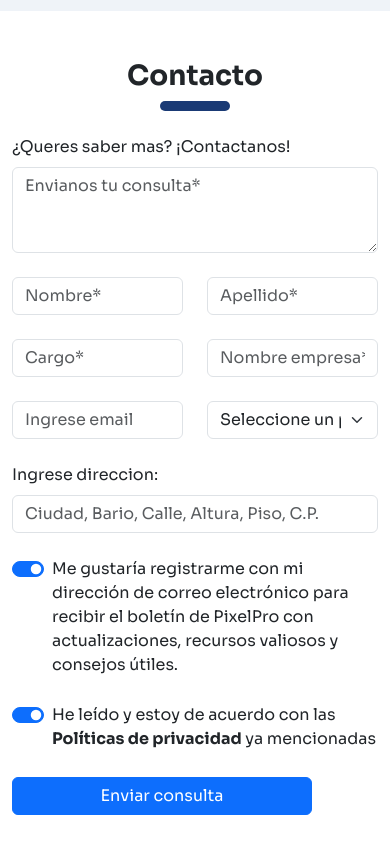
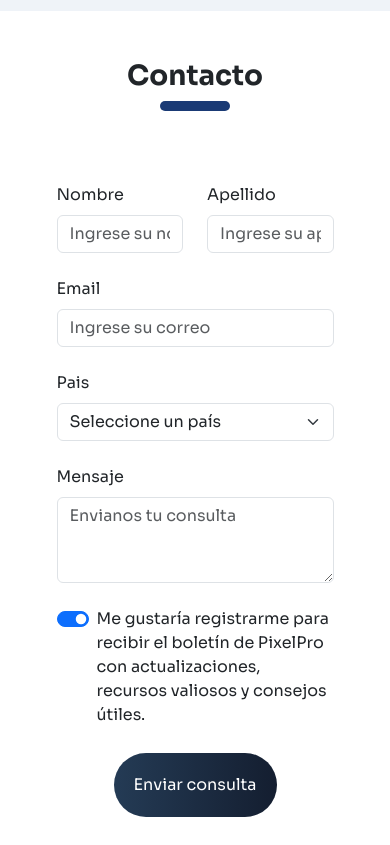
Before and after one commit to CarlosQuinteros/integrador-arg-programa-4.0, a plain HTML site: page index.html in a window 390 px wide. Shown: the part 3140-3985 px from the top of the page. Drawn offline with nearby package versions, Linux system fonts and the light colour scheme.

Commit message:
Se refactorizó seccion contacto. Se crean las opciones de paises desde contacto.js con jquery

```diff
--- a/css/estilos.css
+++ b/css/estilos.css
@@ -60,3 +60,13 @@ h4{
 .navbar-brand>img{
     border-radius: 15px;
 }
+
+.custom-button{
+    background: #141E30;  /* fallback for old browsers */
+    background: -webkit-linear-gradient(to right, #243B55, #141E30);  /* Chrome 10-25, Safari 5.1-6 */
+    background: linear-gradient(to right, #243B55, #141E30);
+    color: white;
+    padding: 20px;
+    border-radius: 60px;
+    border: none;
+}
--- a/index.html
+++ b/index.html
@@ -112,62 +112,46 @@
     <section id="contacto" class="my-5">
         <!-- formulario de contacto-->
         <div class="container">
-            <h1 class="text-center">Contacto</h1>
+            <h1 class="text-center" data-aos="fade-up">Contacto</h1>
             <hr>
             <br>
-            <form class="row">
-                <div class="col-12">
-                    <label for="inputtextarea" class="form-label">¿Queres saber mas? ¡Contactanos!</label>
-                    <textarea class="form-control" placeholder="Envianos tu consulta*" id="inputtextarea"
-                        rows="3"></textarea>
+            <div class="row justify-content-center my-5">
+                <form class="row col-10 col-md-8">
+                    <div class="col-6">
+                        <label for="labelNombre" class="form-label">Nombre</label>
+                        <input type="text" class="form-control" id="nombreInput" placeholder="Ingrese su nombre" required>
                     </div>
                     <div class="col-6">
-                    <br><input type="text" class="form-control" id="nombreInput" placeholder="Nombre*">
-                    <br><input type="text" class="form-control" id="cargoInput" placeholder="Cargo*">
-                    <br><input type="email" class="form-control" id="emailinput" placeholder="Ingrese email">
+                        <label for="labelApellido" class="form-label">Apellido</label>
+                        <input type="text" class="form-control" id="apellidoInput" placeholder="Ingrese su apellido" required>
                     </div>
-                <div class="col-6">
-                    <br><input type="text" class="form-control" id="inputApellido" placeholder="Apellido*">
-                    <br><input type="text" class="form-control" id="inputEmpresa" placeholder="Nombre empresa*">
-                    <br><select class="form-select" id="pais" name="pais" aria-label="default select example">
+                    <div class="col-12 col-md-6 mt-4">
+                        <label for="labelEmail" class="form-label">Email</label>
+                        <input type="email" class="form-control" id="emailInput" placeholder="Ingrese su correo" required>
+                    </div>
+                    <div class="col-12 col-md-6 mt-4">
+                        <label for="labelPais" class="form-label">Pais</label>
+                        <select class="form-select" id="pais" name="pais" aria-label="default select example" required>
                             <option selected> Seleccione un país</option>
-                        <option value="Argentina">Argentina</option>
-                        <option value="Brasil">Brasil</option>
-                        <option value="Chile">Chile</option>
-                        <option value="Colombia">Colombia</option>
-                        <option value="Costa Rica">Costa Rica</option>
-                        <option value="Cuba">Cuba</option>
-                        <option value="Ecuador">Ecuador</option>
-                        <option value="El Salvador">El Salvador</option>
-                        <option value="Guatemala">Guatemala</option>
-                        <option value="Honduras">Honduras</option>
-                        <option value="México">México</option>
-                        <option value="Nicaragua">Nicaragua</option>
-                        <option value="Panamá">Panamá</option>
-                        <option value="Paraguay">Paraguay</option>
-                        <option value="Perú">Perú</option>
-                        <option value="Puerto Rico">Puerto Rico</option>
-                        <option value="República Dominicana">República Dominicana</option>
-                        <option value="Uruguay">Uruguay</option>
-                        <option value="Venezuela">Venezuela</option>
+                            <!--pais generados desde contacto.js-->
                         </select>
                     </div>
-                <div class="col-12">
-                    <br><label for="inputDireccion" class="form-label"> Ingrese direccion:</label>
-                    <input type="text" class="form-control" id="inputDireccion" placeholder="Ciudad, Bario, Calle, Altura, Piso, C.P. ">
-                    <br><div class="form-check form-switch">
-                        <input class="form-check-input" type="checkbox" role="switch" id="flexSwitchCheckChecked" checked>
-                        <label class="form-check-label" for="flexSwitchCheckChecked">Me gustaría registrarme con mi dirección de correo electrónico para recibir el boletín de PixelPro con actualizaciones, recursos valiosos y consejos útiles.</label>
+                    <div class="col-12 mt-4">
+                        <label for="inputtextarea" class="form-label">Mensaje</label>
+                        <textarea class="form-control" placeholder="Envianos tu consulta" id="inputtextarea"
+                            rows="3" style="max-height: 250px;" required></textarea>
                     </div>
-                    <br><div class="form-check form-switch">
-                        <input class="form-check-input" type="checkbox" role="switch" id="flexSwitchCheckChecked" checked>
-                        <label class="form-check-label" for="flexSwitchCheckChecked">He leído y estoy de acuerdo con las <strong>Políticas de privacidad</strong> ya mencionadas</label>
+                    <div class="col-12 mt-4">
+                        <div class="form-check form-switch">
+                            <input class="form-check-input" type="checkbox" role="switch" id="idSwitchRegistrarme" checked>
+                            <label class="form-check-label" for="flexSwitchCheckChecked">Me gustaría registrarme para recibir el boletín de PixelPro con actualizaciones, recursos valiosos y consejos útiles.</label>
                         </div>
                     </div>
-                <div class="col-12" style="justify-content: center;">
-                <br><button style="margin: 0; width: 300px;" type="submit" class="btn btn-primary">Enviar consulta</button>
+                    <div class="col-12 d-flex justify-content-center py-4">
+                        <button type="submit" class="custom-button">Enviar consulta</button>
                     </div>
                 </form>
+            </div>
         </div>
     </section>
 
@@ -206,6 +190,7 @@
     <script src="js/equipo.js"></script>
     <script src="js/servicios.js"></script>
     <script src="js/footer.js"></script>
+    <script src="js/contacto.js"></script>
     <script src="https://cdn.jsdelivr.net/npm/bootstrap@5.3.0-alpha2/dist/js/bootstrap.bundle.min.js"
         integrity="sha384-qKXV1j0HvMUeCBQ+QVp7JcfGl760yU08IQ+GpUo5hlbpg51QRiuqHAJz8+BrxE/N"
         crossorigin="anonymous"></script>
--- /dev/null
+++ b/js/contacto.js
@@ -0,0 +1,27 @@
+const paises = [
+    'Brasil',
+    'Chile',
+    'Colombia',
+    'Costa Rica',
+    'Cuba',
+    'Ecuador',
+    'El Salvad',
+    'Guatemala',
+    'onduras',
+    'México',
+    'Nicaragua',
+    'Panamá',
+    'Paraguay',
+    'Perú',
+    'Puerto Rico',
+    'República',
+    'Uruguay',
+    'Venezuela'
+]
+
+$(document).ready(function () {
+    paises.forEach(pais => {
+        $('#pais').append(`<option value=${pais}>${pais}</option>`)
+    })
+
+});
```
Lines whose indentation alone changed are shown as unchanged.
